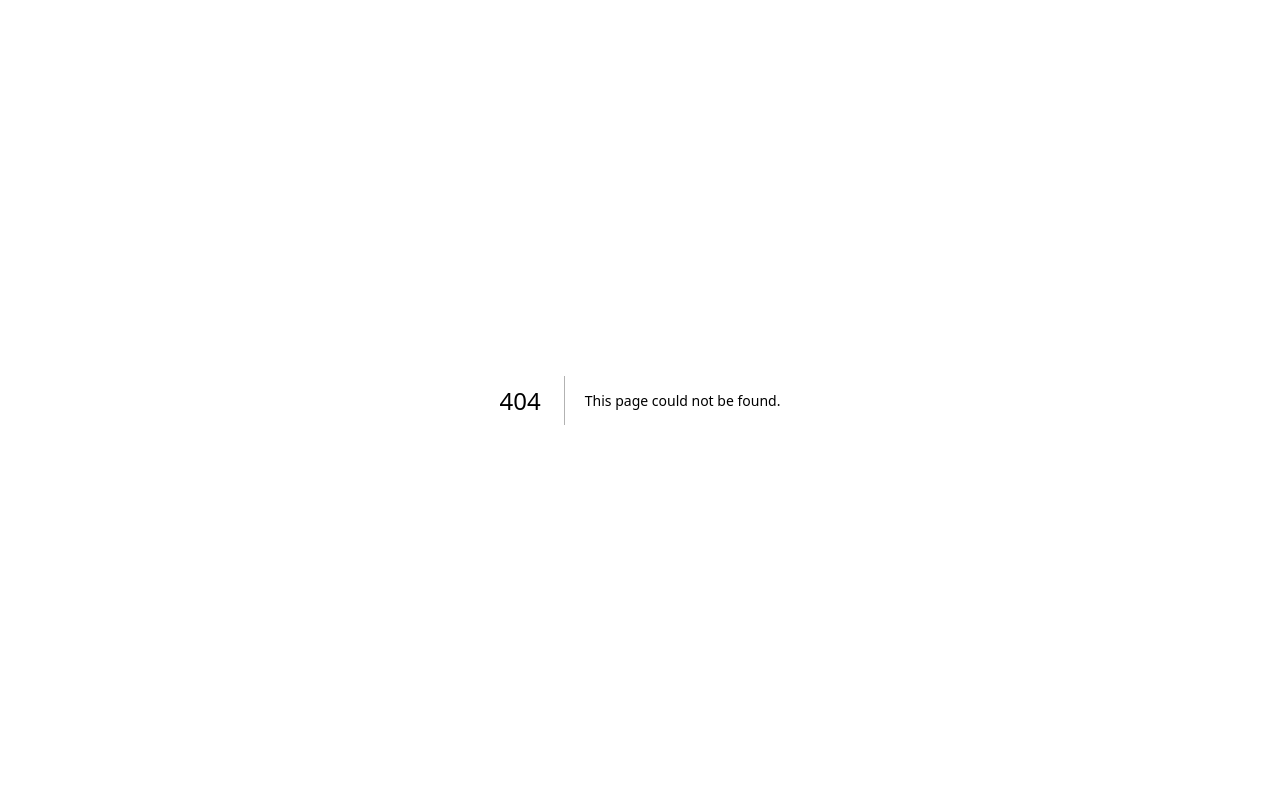
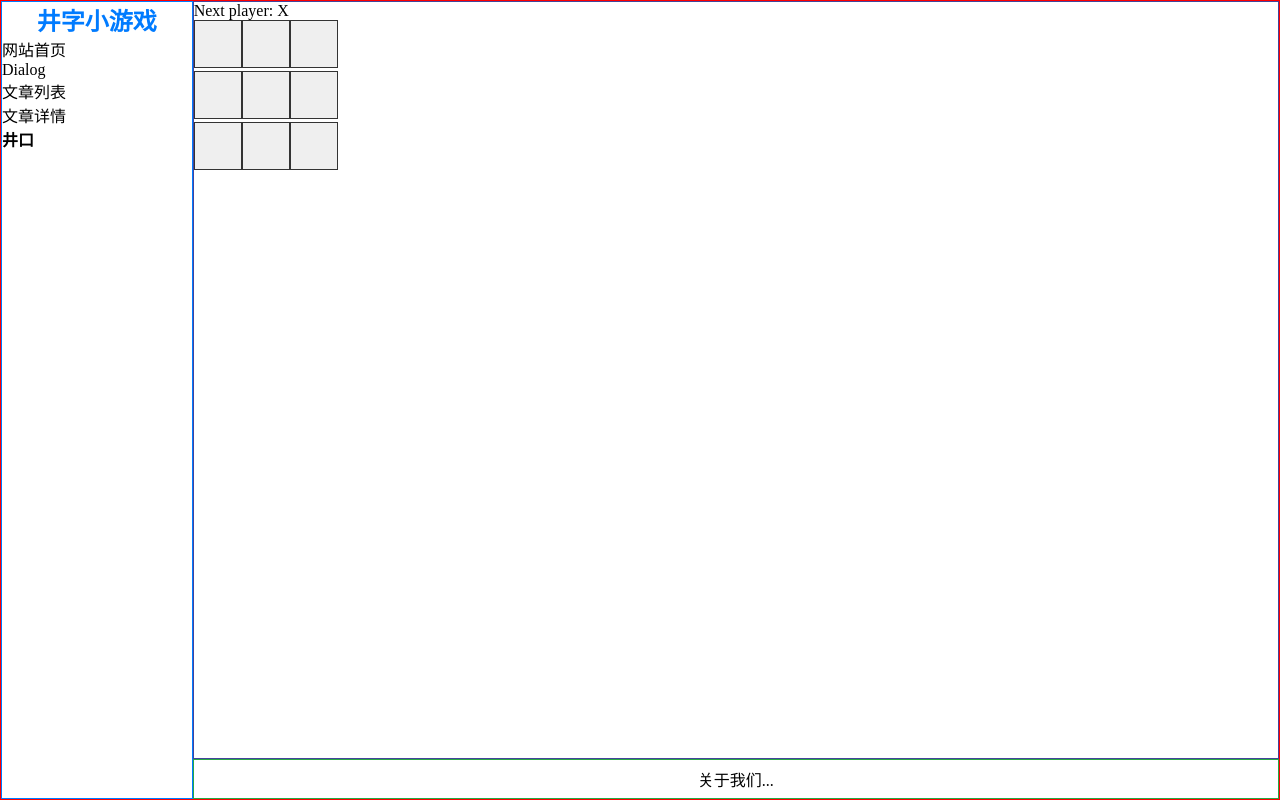
Before and after one commit to zxjdzxb/Summer-Solstice-UI, a Next.js app: page /Wellhead in a window 1280 px wide. Before the commit this address had no page. Built offline with nearby package versions, Linux system fonts and the light colour scheme.

Commit message:
基础架构

```diff
--- a/src/components/Navs/Navs.tsx
+++ b/src/components/Navs/Navs.tsx
@@ -6,6 +6,8 @@ const routerList = [
   {text: '网站首页', link: '/'},
   {text: 'Dialog', link: '/DialogPage'},
   {text: '文章列表', link: '/Articles'},
+  {text: '文章详情', link: '/Articles/[id]'},
+  {text: '井口', link: '/Wellhead'},
 ];
 
 interface navsProps {
--- /dev/null
+++ b/src/components/Square/Square.module.scss
@@ -0,0 +1,5 @@
+.square {
+  width: 3rem;
+  height: 3rem;
+  border: 1px solid #333;
+}
--- /dev/null
+++ b/src/components/Square/Square.tsx
@@ -0,0 +1,20 @@
+import {useState} from 'react';
+import s from './Square.module.scss';
+
+interface squareProps {
+  value: string | null;
+  onSquareClick: () => void;
+}
+
+export default function Square({value, onSquareClick}: squareProps) {
+  //const [value, setValue] = useState<string | null>(null);
+
+  function handleClick() {
+    //setValue('X');
+    onSquareClick();
+  }
+
+  return (
+    <button className={s.square} onClick={handleClick}>{value}</button>
+  );
+}
--- /dev/null
+++ b/src/pages/Wellhead.tsx
@@ -0,0 +1,87 @@
+//import s from './Wellhead.module.scss';
+
+
+import Layout from '@/components/Layout/Layout';
+import Square from '@/components/Square/Square';
+import {useState} from 'react';
+
+
+interface wellheadProps {
+  squares: Array<string>;
+}
+
+export default function Wellhead() {
+  const [squares, setSquares] = useState<Array<string | null>>(Array(9).fill(null));
+  const [xIsNext, setXIsNext] = useState(true);
+
+  function handleClick(i: number) {
+    if (calculateWinner(squares) || squares[i]) {
+      return;
+    }
+    // 生成新的数组，不要直接修改原数组
+    console.log(squares.slice());
+    const nextSquares = squares.slice();
+    if (xIsNext) {
+      nextSquares[i] = 'X';
+    } else {
+      nextSquares[i] = 'O';
+    }
+    setSquares(nextSquares);
+    setXIsNext(!xIsNext);
+  }
+
+  const winner = calculateWinner(squares);
+  let status;
+  if (winner) {
+    status = 'Winner: ' + winner;
+  } else {
+    status = 'Next player: ' + (xIsNext ? 'X' : 'O');
+  }
+
+  return (
+    <>
+      <Layout title="井字小游戏">
+        <div className="status">{status}</div>
+        <div className="board-row">
+          <Square value={squares[0]} onSquareClick={() => handleClick(0)}/>
+          <Square value={squares[1]} onSquareClick={() => handleClick(1)}/>
+          <Square value={squares[2]} onSquareClick={() => handleClick(2)}/>
+        </div>
+        <div className="board-row">
+          <Square value={squares[3]} onSquareClick={() => handleClick(3)}/>
+          <Square value={squares[4]} onSquareClick={() => handleClick(4)}/>
+          <Square value={squares[5]} onSquareClick={() => handleClick(5)}/>
+        </div>
+        <div className="board-row">
+          <Square value={squares[6]} onSquareClick={() => handleClick(6)}/>
+          <Square value={squares[7]} onSquareClick={() => handleClick(7)}/>
+          <Square value={squares[8]} onSquareClick={() => handleClick(8)}/>
+        </div>
+      </Layout>
+
+
+    </>
+  );
+}
+
+// 判断胜利者
+function calculateWinner(squares: Array<string | null>) {
+  const lines = [
+    [0, 1, 2],
+    [3, 4, 5],
+    [6, 7, 8],
+    [0, 3, 6],
+    [1, 4, 7],
+    [2, 5, 8],
+    [0, 4, 8],
+    [2, 4, 6],
+  ];
+  // 遍历所有的胜利情况，如果有一种胜利情况成立，就返回胜利者
+  for (let i = 0; i < lines.length; i++) {
+    const [a, b, c] = lines[i];
+    if (squares[a] && squares[a] === squares[b] && squares[a] === squares[c]) {
+      return squares[a];
+    }
+  }
+  return null;
+}
```
